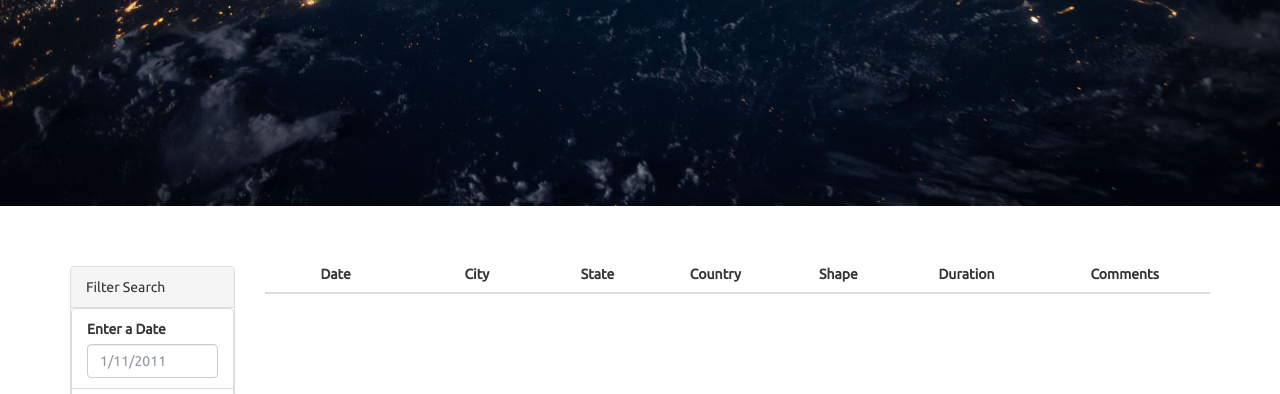
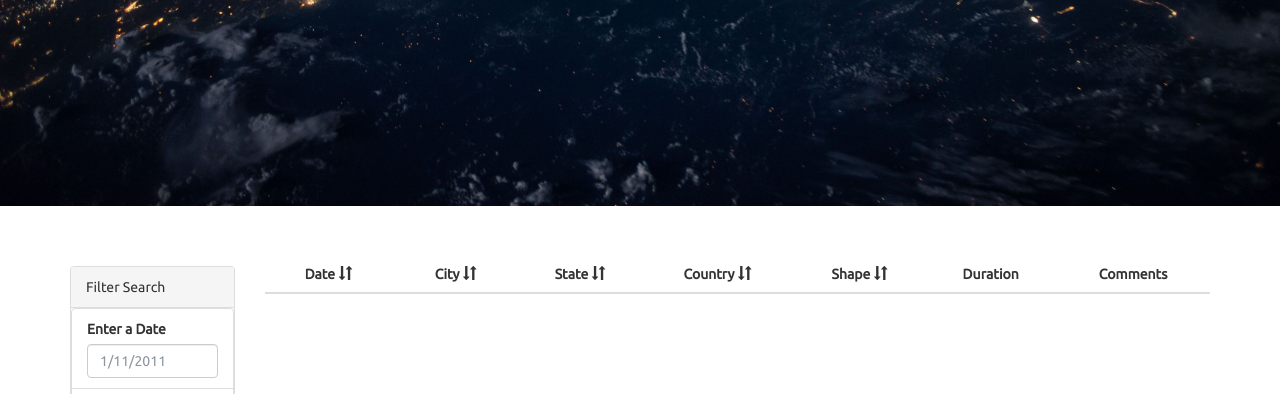
Before and after one commit to mtoriello0725/UFO-Sightings, a plain HTML site: page index.html in a window 1280 px wide. Shown: the part 406-800 px from the top of the page. Drawn offline with nearby package versions, Linux system fonts and the light colour scheme.

Commit message:
added sortTable functionality for the first 5 columns. Also added a sorting icon.

```diff
--- a/index.html
+++ b/index.html
@@ -60,11 +60,21 @@
             <table id="ufo-table" class="table table-striped">
               <thead>
                 <tr>
-                  <th class="table-head">Date</th>
-                  <th class="table-head" onclick="sortTable()" style="cursor:pointer">City</th>
-                  <th class="table-head">State</th>
-                  <th class="table-head">Country</th>
-                  <th class="table-head">Shape</th>
+                  <th class="table-head" onclick="sortTable('datetime')" style="cursor:pointer">Date
+                    <span class="glyphicon glyphicon-sort"></span>
+                  </th>
+                  <th class="table-head" onclick="sortTable('city')" style="cursor:pointer">City
+                    <span class="glyphicon glyphicon-sort"></span>
+                  </th>
+                  <th class="table-head" onclick="sortTable('state')" style="cursor:pointer">State
+                    <span class="glyphicon glyphicon-sort"></span>
+                  </th>
+                  <th class="table-head" onclick="sortTable('country')" style="cursor:pointer">Country
+                    <span class="glyphicon glyphicon-sort"></span>
+                  </th>
+                  <th class="table-head" onclick="sortTable('shape')" style="cursor:pointer">Shape
+                    <span class="glyphicon glyphicon-sort"></span>
+                  </th>
                   <th class="table-head">Duration</th>
                   <th class="table-head">Comments</th>
                 </tr>
```
